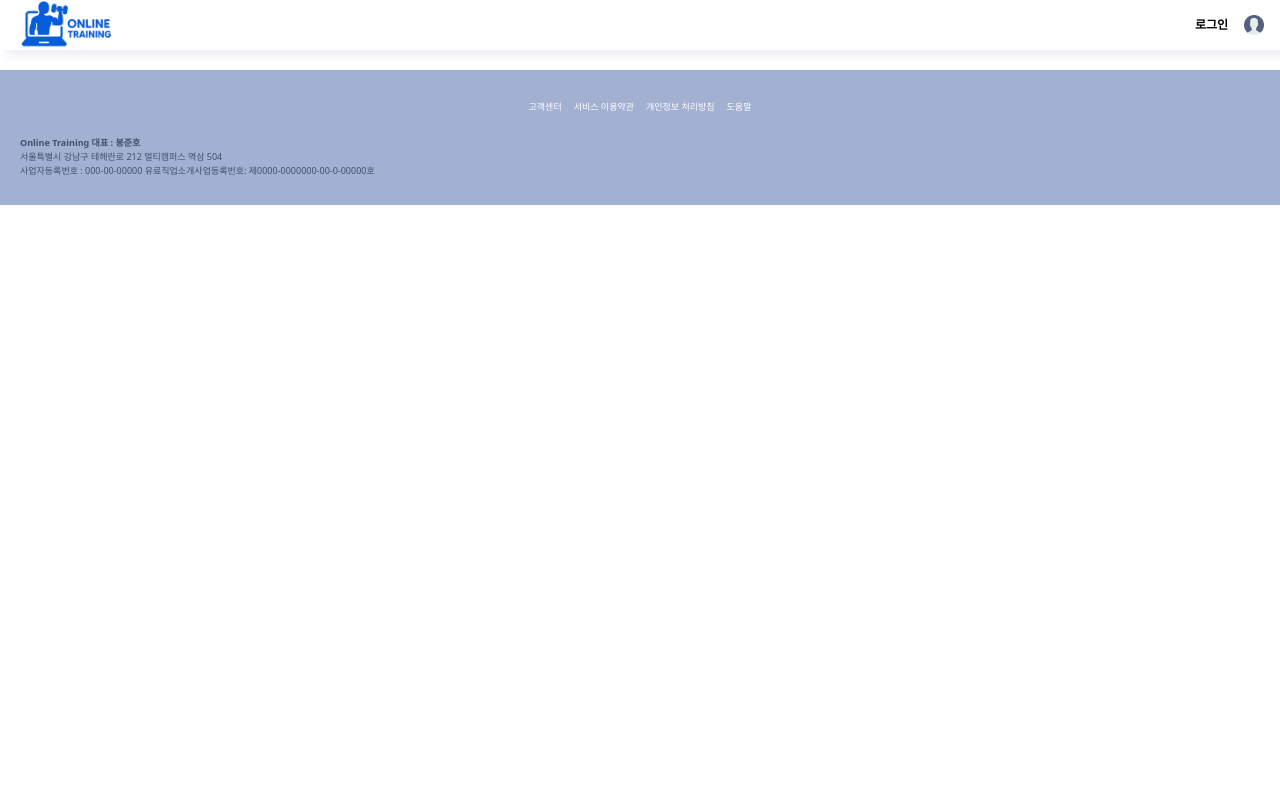
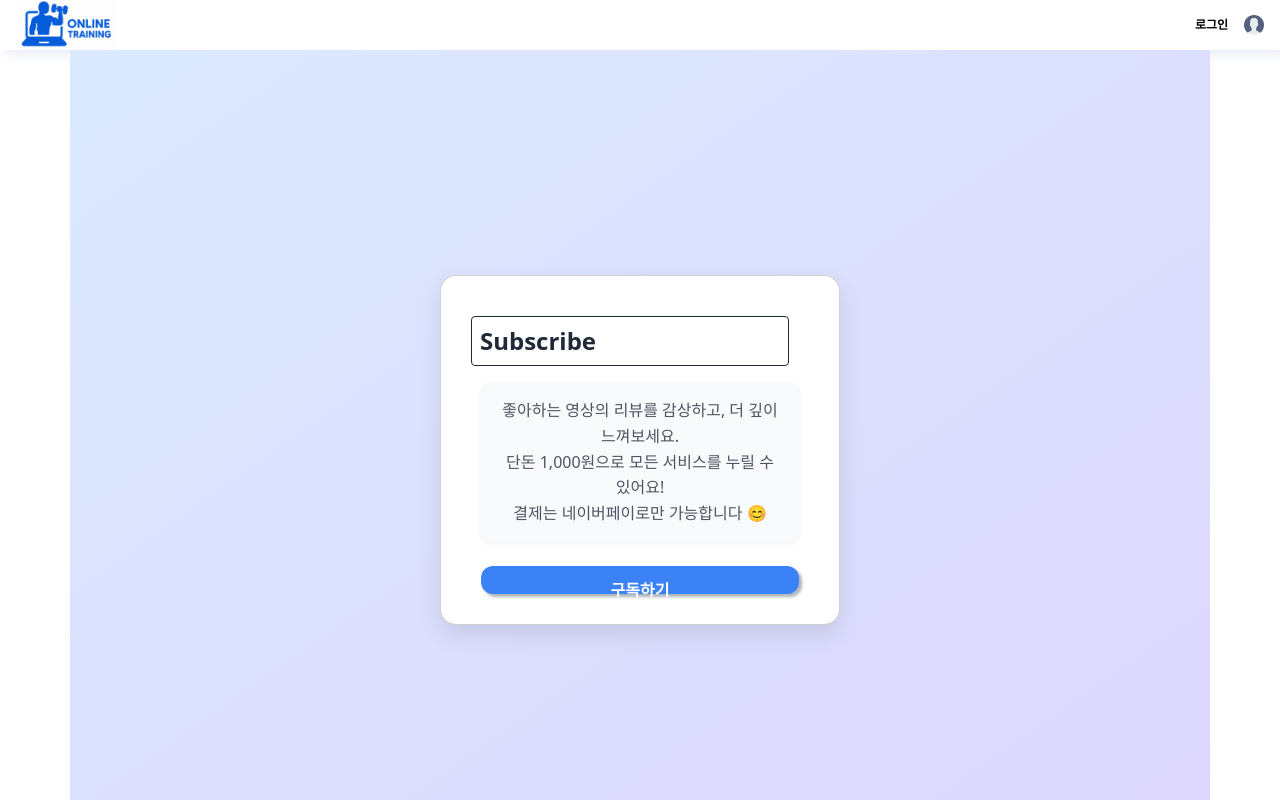
Before and after one commit to JB0527/OnlineTraining, a Vue app: page /user/subscribe in a window 1280 px wide. Shown: the top 800 px of the page. Built offline with nearby package versions, Linux system fonts and the light colour scheme; no server answers.

Commit message:
feat: 구독 페이지 꾸미기 및 구독 api 연결 완료

```diff
--- a/src/api/user.js
+++ b/src/api/user.js
@@ -8,7 +8,7 @@ const signup =  async(user) =>{
 }
 
 const subscribe = async(userId) => {
-  await api.put(`${API_BASE}/subscribe/${userId}`);
+  await api.put(`${API_BASE}/subscribe`, userId);
 }
 
 export {
--- a/src/components/user/Subscribe.vue
+++ b/src/components/user/Subscribe.vue
@@ -1,13 +1,106 @@
 <template>
-    <div>
+  <div class="container">
+    <div class="card">
+      <h1 class="title">Subscribe</h1>
+      <p class="description">
+  좋아하는 영상의 리뷰를 감상하고, 더 깊이 느껴보세요.<br>
+  단돈 1,000원으로 모든 서비스를 누릴 수 있어요!<br>
+  결제는 네이버페이로만 가능합니다 😊
+</p>
 
+      <button
+        @click="requestSubscribe"
+        class="subscribe-btn"
+      >
+        구독하기
+      </button>
     </div>
+  </div>
 </template>
 
 <script setup>
+import { ref, onMounted } from 'vue'
+import { useSubscribeCheck } from '@/stores/subscribe'
+import { subscribe } from '@/api/user'
+import { useRouter } from 'vue-router';
 
+const subscribeCheck = useSubscribeCheck();
+subscribeCheck.checkSubscribe();
+const router = useRouter();
+
+onMounted(() => {
+  const stored = sessionStorage.getItem('subscribe')
+  if (stored === 'true') {
+    isSubscribed.value = true
+  }
+})
+
+const requestSubscribe = async () => {
+    const userId = sessionStorage.getItem("id");
+    await subscribe(userId);
+    subscribeCheck.isSubscribed = true;
+    sessionStorage.setItem("subscribe", true);
+    router.replace('/');
+}
 </script>
 
 <style scoped>
+.container {
+  display: flex;
+  align-items: center;
+  justify-content: center;
+  height: 100vh;
+  background: linear-gradient(to bottom right, #dbeafe, #ddd6fe);
+  padding: 20px;
+}
 
+.card {
+  background-color: white;
+  padding: 30px 40px;
+  border-radius: 16px;
+  box-shadow: 0 10px 25px rgba(0, 0, 0, 0.1);
+  text-align: center;
+  max-width: 400px;
+  width: 100%;
+}
+
+.title {
+  font-size: 24px;
+  font-weight: bold;
+  color: #1f2937;
+  margin-bottom: 16px;
+}
+
+.description {
+  color: #4b5563;
+  font-size: 16px;
+  line-height: 1.6;
+  margin-bottom: 24px;
+  background-color: #f9fafb;
+  padding: 16px;
+  border-radius: 12px;
+  box-shadow: 0 2px 8px rgba(0, 0, 0, 0.05);
+}
+
+
+.subscribe-btn {
+  background-color: #3b82f6;
+  color: white;
+  border: none;
+  padding: 12px 24px;
+  font-size: 16px;
+  border-radius: 12px;
+  cursor: pointer;
+  transition: background-color 0.3s ease;
+  width: 100%;
+}
+
+.subscribe-btn:hover {
+  background-color: #2563eb;
+}
+
+.subscribe-btn.disabled {
+  background-color: #9ca3af;
+  cursor: not-allowed;
+}
 </style>
```
